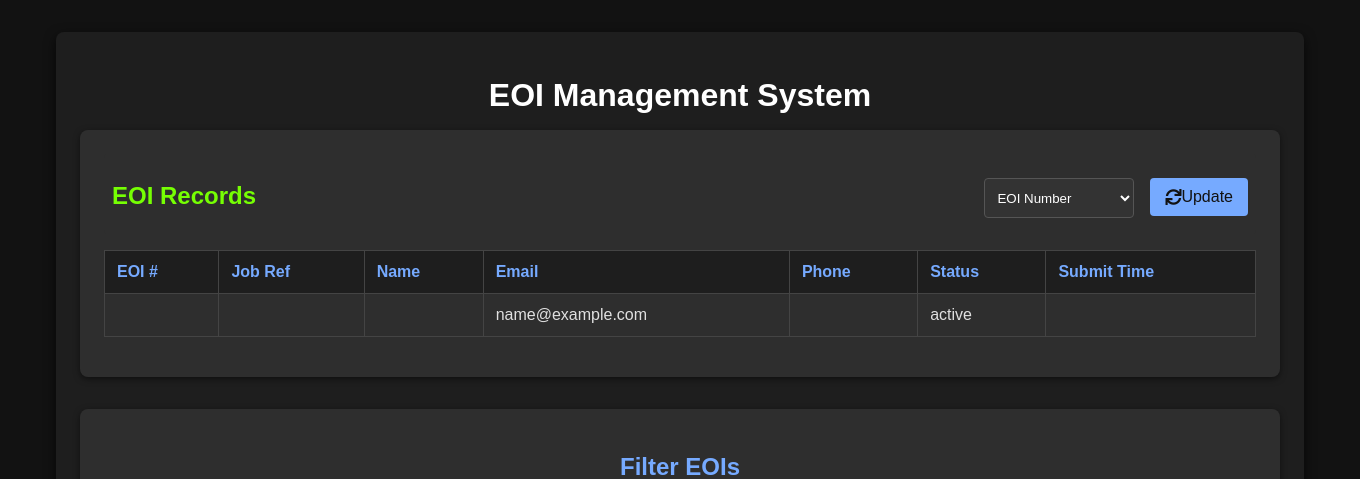
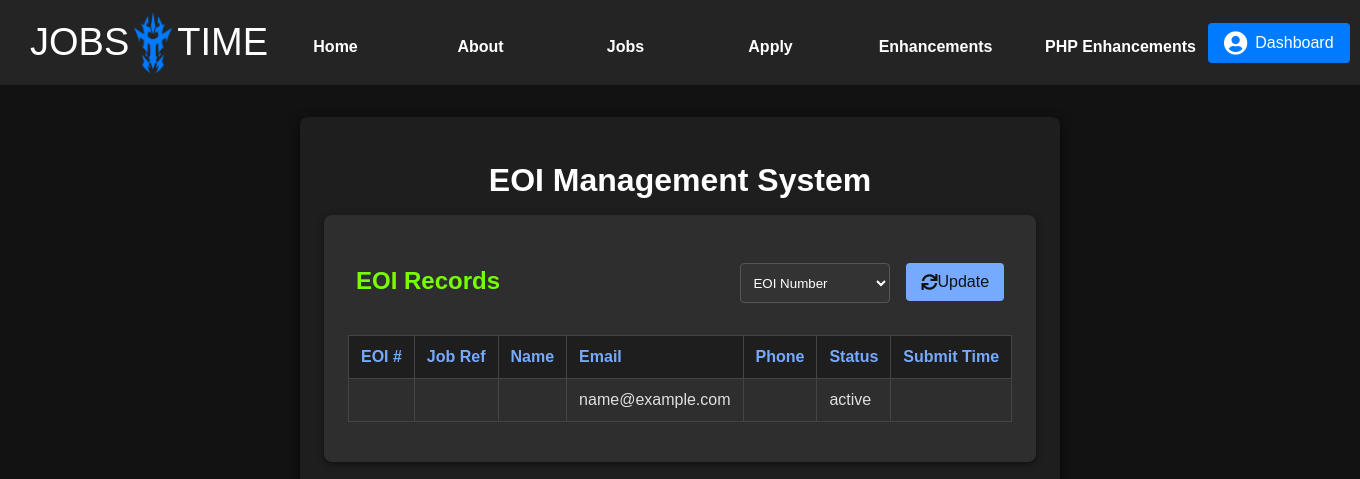
Before and after one commit to thinhNdang536/dynamic-employment-website, a PHP site: page /manage.php in a window 1360 px wide. Shown: the top 479 px of the page. Run offline with PHP 8.4, Linux system fonts and the light colour scheme; the visitor is signed in with stand-in values (Sample User, id 1); tables that the repository leaves empty or names only in its code hold one stand-in row (values such as "Sample post"); data that the repository does not hold is empty; some web fonts are replaced.

Commit message:
added login verified for admin management in manage.php

```diff
--- a/login.php
+++ b/login.php
@@ -55,6 +55,8 @@
                 $this->error = "Unauthorized access. Please login with an admin account.";
             } elseif (isset($_GET['apply']) && $_GET['apply'] === 'error') {
                 $this->error = "Please login to submit a job application.";
+            } elseif (isset($_GET['error']) && $_GET['error'] === 'invalid_user') {
+                $this->error = "Invalid user. Please try to login with a valid account.";
             }
         }
 
--- a/manage.php
+++ b/manage.php
@@ -29,7 +29,6 @@
         * or applicant name, and managing EOI statuses.
     */
     class EOIManager {
-
         private $conn;
         private $limits;
 
@@ -47,7 +46,6 @@
             * @param int $offset The offset for pagination
             * @return array An array of EOI records
         */
-
         public function getAllEOIs($limit, $offset): array {
             $query = "SELECT * FROM eoi ORDER BY submitTime DESC LIMIT ? OFFSET ?";
             $stmt = $this->conn->prepare($query);
@@ -82,7 +80,6 @@
                *
                * @return int The total number of EOIs
         */
-
         public function getTotalEOIs(): int {
             $result = $this->conn->query("SELECT COUNT(*) as total FROM eoi");
             return (int)$result->fetch_assoc()['total'];
@@ -105,6 +102,25 @@
         public function __destruct() {
             $this->conn->close();
         }
+    }
+
+    // Check if user is logged in
+    // if (!isset($_SESSION['user_id'])) {
+    //     header("Location: login.php?manage=invalid_user");
+    //     exit();
+    // }
+
+    // Refresh user role
+    if (!refreshUserRole($_SESSION['user_id'])) {
+        session_destroy();
+        header("Location: login.php?error=invalid_user");
+        exit();
+    }
+
+    // Check if user is admin
+    if (strtolower($_SESSION['role']) !== 'admin') {
+        header("Location: login.php?manage=error");
+        exit();
     }
 
     $manager = new EOIManager();
@@ -158,10 +174,62 @@
     <meta charset="UTF-8">
     <meta name="viewport" content="width=device-width, initial-scale=1.0">
     <title>EOI Management</title>
+    <link rel="stylesheet" href="styles/style_index.css">
     <link rel="stylesheet" href="styles/style_manage.css">
     <link rel="stylesheet" href="https://cdnjs.cloudflare.com/ajax/libs/font-awesome/5.15.4/css/all.min.css">
 </head>
 <body>
+        <!-- HEADER SECTION -->
+        <header class="header">
+        <!-- Logo Section -->
+        <div class="header-logo">
+            <p>JOBS</p>
+            <img src="styles/images/logo.png" alt="Logo Image">
+            <p>TIME</p>
+        </div>
+
+        <!-- Navigation and Auth Container -->
+        <div class="nav-auth-container">
+            <!-- Navigation Bar -->
+            <nav class="nav-bar">
+                <a href="index.php" class="nav-item">
+                    <p class="nav-main-item">Home</p>
+                    <p class="nav-sub-item">Main page</p>
+                </a>
+                <a href="about.php" class="nav-item">
+                    <p class="nav-main-item">About</p>
+                    <p class="nav-sub-item">More information</p>
+                </a>
+                <a href="jobs.php" class="nav-item">
+                    <p class="nav-main-item">Jobs</p>
+                    <p class="nav-sub-item">Find opportunities</p>
+                </a>
+                <a href="apply.php" class="nav-item">
+                    <p class="nav-main-item">Apply</p>
+                    <p class="nav-sub-item">Send applications</p>
+                </a>
+                <a href="enhancements.php" class="nav-item" id="last-item">
+                    <p class="nav-main-item">Enhancements</p>
+                    <p class="nav-sub-item">Feedback and Suggestions</p>
+                </a>
+                    <a href="phpenhancements.php" class="nav-item" id="last-item">
+                    <p class="nav-main-item">PHP Enhancements</p>
+                    <p class="nav-sub-item">Feedback and Suggestions</p>
+                </a>
+            </nav>
+
+            <!-- Auth Buttons -->
+            <div class="auth-buttons">
+                <?php if(isset($_SESSION['user_id'])): ?>
+                    <a href="dashboard.php" class="auth-btn account-btn">
+                        <i class="fas fa-user-circle"></i>
+                        Dashboard
+                    </a>
+                <?php endif; ?>
+            </div>
+        </div>
+    </header>
+
     <div class="management-container">
         <h1>EOI Management System</h1>
 
```
Lines whose indentation alone changed are shown as unchanged.
